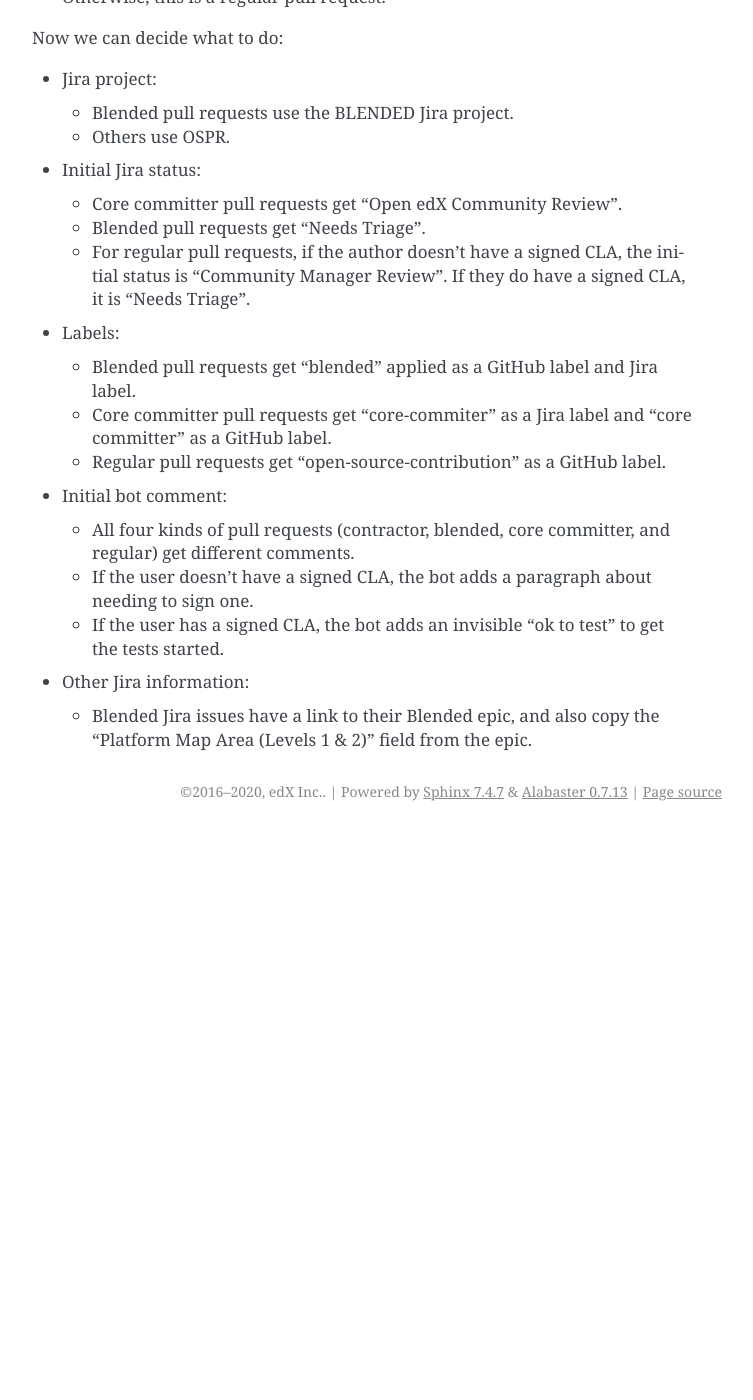
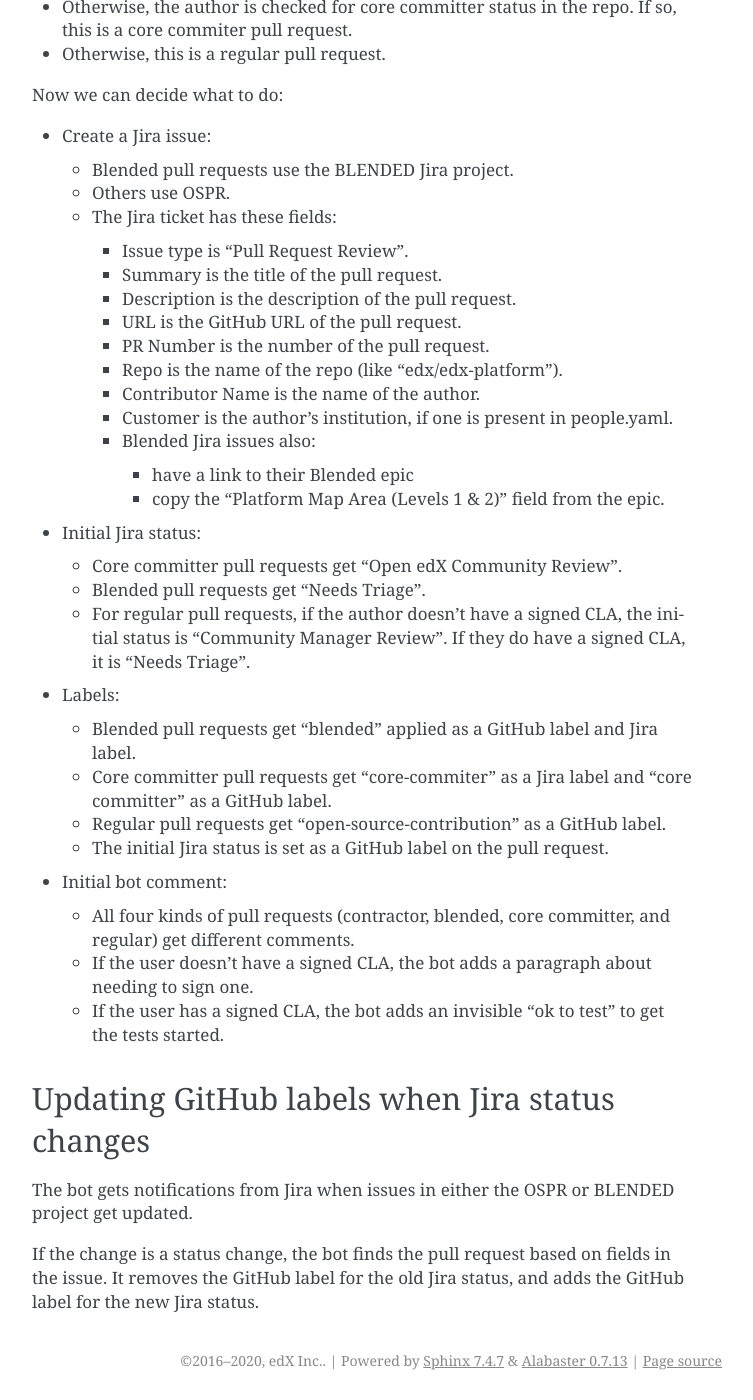
Before and after one commit to openedx/openedx-webhooks, a Sphinx documentation site: the page built from docs/details.rst, in a window 1280 px wide and 1400 px high, scrolled down 704 px. Shown: the whole window, without its empty margins (388-1141 px from the left). Built offline with Sphinx 7.4.7, drawn with Linux system fonts in a browser that asks for light colours; before the commit the page ends 1535 px from its top, so only the background shows below that; some of the changed text lies outside the part shown.

Commit message:
More details

```diff
--- a/docs/pr_to_jira.rst
+++ b/docs/details.rst
@@ -1,7 +1,12 @@
+Details
+=======
+
+Here are the details of what the bot does.
+
 .. _pr_to_jira:
 
 Making a Jira issue for a pull request
-======================================
+--------------------------------------
 
 The bot gets notifications from GitHub when a pull request is created.
 
@@ -35,10 +42,26 @@
 
 Now we can decide what to do:
 
-- Jira project:
+- Create a Jira issue:
 
   - Blended pull requests use the BLENDED Jira project.
+
   - Others use OSPR.
+
+  - The Jira ticket has these fields:
+
+    - Issue type is "Pull Request Review".
+    - Summary is the title of the pull request.
+    - Description is the description of the pull request.
+    - URL is the GitHub URL of the pull request.
+    - PR Number is the number of the pull request.
+    - Repo is the name of the repo (like "edx/edx-platform").
+    - Contributor Name is the name of the author.
+    - Customer is the author's institution, if one is present in people.yaml.
+    - Blended Jira issues also:
+
+      - have a link to their Blended epic
+      - copy the "Platform Map Area (Levels 1 & 2)" field from the epic.
 
 - Initial Jira status:
 
@@ -47,8 +70,8 @@
   - Blended pull requests get "Needs Triage".
 
   - For regular pull requests, if the author doesn't have a signed CLA, the
-    initial status is "Community Manager Review".  If they do have a signed CLA,
-    it is "Needs Triage".
+    initial status is "Community Manager Review".  If they do have a signed
+    CLA, it is "Needs Triage".
 
 - Labels:
 
@@ -60,18 +83,26 @@
 
   - Regular pull requests get "open-source-contribution" as a GitHub label.
 
+  - The initial Jira status is set as a GitHub label on the pull request.
+
 - Initial bot comment:
 
   - All four kinds of pull requests (contractor, blended, core committer, and
     regular) get different comments.
 
-  - If the user doesn't have a signed CLA, the bot adds a paragraph about needing
-    to sign one.
+  - If the user doesn't have a signed CLA, the bot adds a paragraph about
+    needing to sign one.
 
   - If the user has a signed CLA, the bot adds an invisible "ok to test" to get
     the tests started.
 
-- Other Jira information:
 
-  - Blended Jira issues have a link to their Blended epic, and also copy the
-    "Platform Map Area (Levels 1 & 2)" field from the epic.
+Updating GitHub labels when Jira status changes
+-----------------------------------------------
+
+The bot gets notifications from Jira when issues in either the OSPR or BLENDED
+project get updated.
+
+If the change is a status change, the bot finds the pull request based on
+fields in the issue. It removes the GitHub label for the old Jira status, and
+adds the GitHub label for the new Jira status.
--- a/docs/index.rst
+++ b/docs/index.rst
@@ -14,7 +14,7 @@
    :maxdepth: 2
 
    about
-   pr_to_jira
+   details
    install
    endpoints
    things-that-go-wrong
```
Also changed, not shown: other parts of docs/details.rst (+4 -2 lines).
